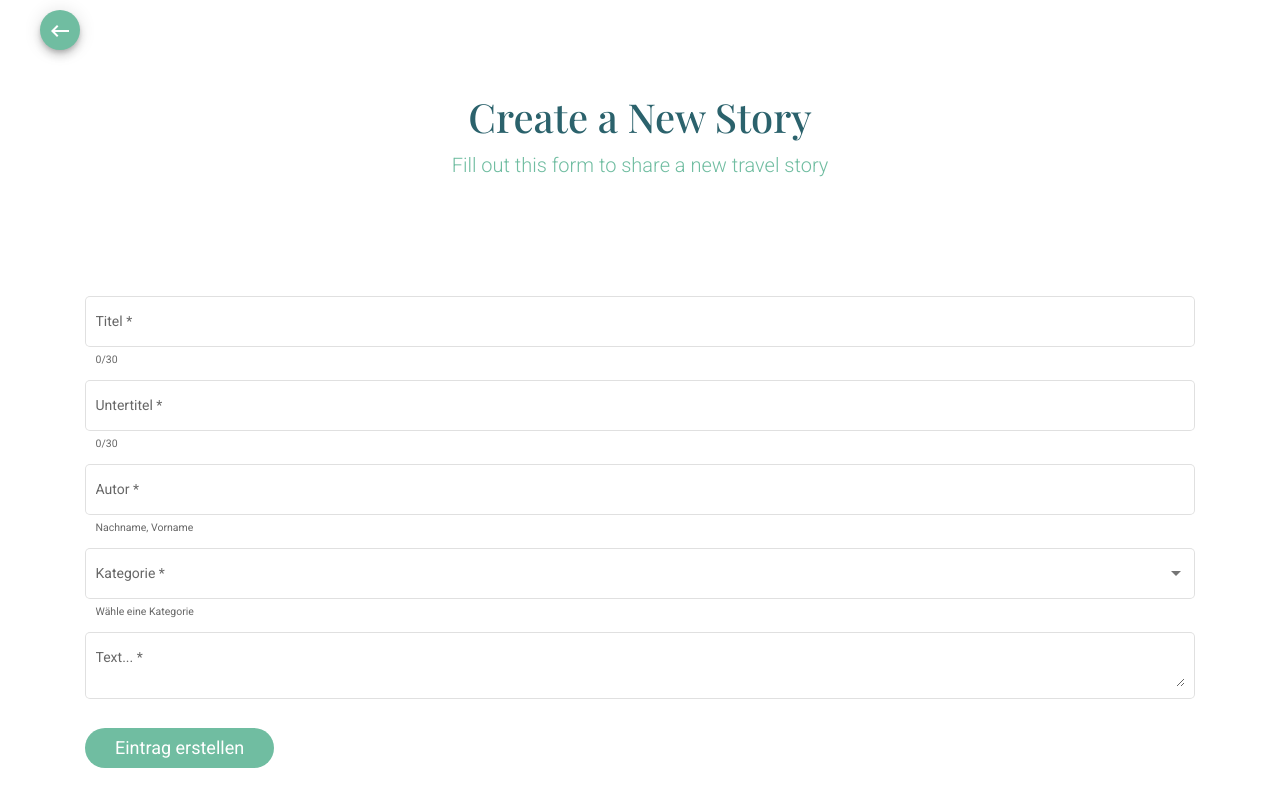
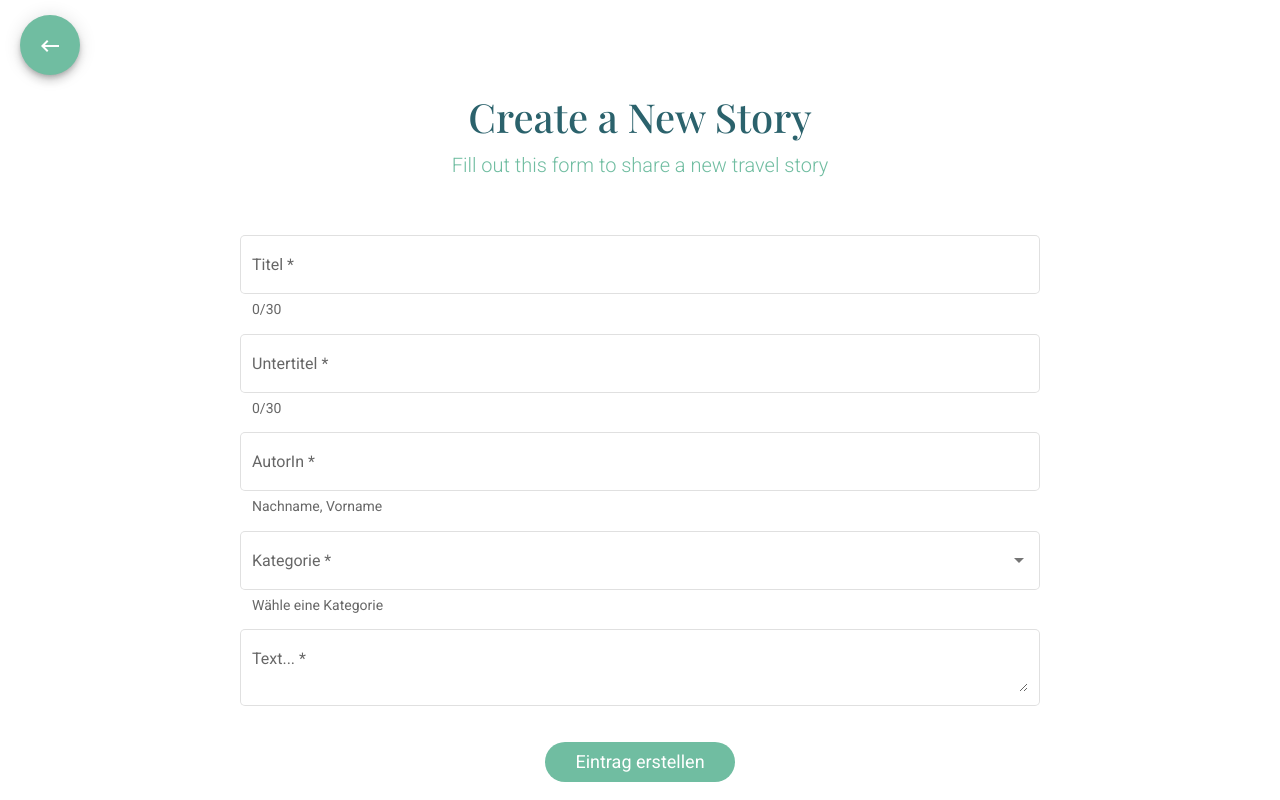
Before and after one commit to MartinPanaget/TravelAdventure, an Angular app: page /erstellen in a window 1280 px wide. Built offline with nearby package versions, Linux system fonts and the light colour scheme.

Commit message:
fixes bug that category images are not shown offline

```diff
--- a/src/app/blog-create/blog-create.component.css
+++ b/src/app/blog-create/blog-create.component.css
@@ -1,4 +1,5 @@
 .background {
+  display: flex;
   width: 100%;
   height: 100vh;
   padding-top: 10vh;
@@ -9,7 +10,7 @@
   justify-content: center;
   align-items: center;
   margin-top: 1.5em;
-  margin-bottom: 10%;
+  margin-bottom: 50px;
 }
 
 .headline-wrapper h1 {
@@ -33,14 +34,20 @@
 .form-container {
   display: flex;
   flex-direction: column;
-  width: 100%;
+  max-width: 800px;
+  margin: 0 auto;
 }
 .form-container > * {
   width: 100%;
 }
 ::ng-deep .mat-form-field {
-  margin-bottom: 0.5em;
+  margin-bottom: 10px;
+  font-size: 16px;
  }
+
+.mat-hint{
+  font-size: 14px;
+}
 ::ng-deep .mat-focused .mat-form-field-label {
   color:  #70bda1 !important;
  }
@@ -66,3 +73,8 @@ input[type=submit]:hover {
 input[type="submit"]:active {
 	opacity:0.4;
 }
+
+.submitBtn{
+  display: block;
+  margin: 0 auto;
+}
--- a/src/app/blog-create/blog-create.component.html
+++ b/src/app/blog-create/blog-create.component.html
@@ -17,7 +17,7 @@
         <mat-hint>{{input.value?.length || 0}}/30</mat-hint>
       </mat-form-field>
       <mat-form-field appearance="outline">
-        <mat-label>Autor</mat-label>
+        <mat-label>AutorIn</mat-label>
         <mat-hint>Nachname, Vorname</mat-hint>
         <input matInput type="text" #inputName required>
       </mat-form-field>
@@ -32,11 +32,11 @@
       </mat-select>
       <mat-hint>Wähle eine Kategorie</mat-hint>
   </mat-form-field>
-    <mat-form-field appearance="outline" >
+    <mat-form-field appearance="outline">
       <mat-label>Text...</mat-label>
       <textarea matInput type="text" #inputTextfeld required></textarea>
     </mat-form-field>
   </div>
-   <input type="submit" name="submit" value="Eintrag erstellen" (click)="add(inputTitle.value, inputUntertitel.value, inputName.value, inputTextfeld.value, selectedValue)" routerLink="../übersicht"/>
-  </div>
+   <input class="submitBtn" type="submit" name="submit" value="Eintrag erstellen" (click)="add(inputTitle.value, inputUntertitel.value, inputName.value, inputTextfeld.value, selectedValue)" routerLink="../übersicht"/>
+    </div>
 </div>
--- a/src/app/blog-detail/blog-detail.component.css
+++ b/src/app/blog-detail/blog-detail.component.css
@@ -1,5 +1,10 @@
 .detail-sektion {
   width: 100%;
+}
+
+.detailTextblock{
+  max-width: 800px;
+  margin: 0 auto;
 }
 
 .detail-headline {
@@ -16,7 +21,7 @@
 }
 
 .detail-headline h2 {
-  font-size: 20px;
+  font-size: 26px;
   font-family: "Roboto", sans-serif;
   font-weight: 300;
   color: #70bda1;
@@ -24,15 +29,16 @@
 }
 
 .detail-headline .autor {
-  font-size: 12px;
+  font-size: 14px;
   font-family: "Roboto", sans-serif;
   font-weight: 300;
   color: #000;
   cursor: pointer;
+  margin-bottom: 0;
 }
 
 .detail-headline .data {
-  font-size: 12px;
+  font-size: 14px;
   font-family: "Roboto", sans-serif;
   font-weight: 500;
   color: #000;
@@ -40,11 +46,12 @@
 }
 
 .detail-content p {
-  font-size: 16px;
+  font-size: 18px;
   font-family: "Roboto", sans-serif;
-  font-weight: 400;
+  font-weight: 300;
   color: #707070;
   cursor: pointer;
+  line-height: 160%;
 }
 .bild {
   width: 100%;
--- a/src/app/blog-detail/blog-detail.component.html
+++ b/src/app/blog-detail/blog-detail.component.html
@@ -4,29 +4,30 @@
     <div
     [ngSwitch]="blogEntries[index].category">
       <div *ngSwitchCase="'Wandern und Berge'">
-       <img class="bild" src="./../../assets/category-images/berge.jpg">
+       <img class="bild" src="../../../assets/category-images/berge.jpg">
       </div>
       <div *ngSwitchCase="'Sommer, Sonne, Strand'">
-        <img class="bild" src="./../../assets/category-images/strand.jpg">
+        <img class="bild" src="../../../assets/category-images/strand.jpg">
        </div>
        <div *ngSwitchCase="'Stadt'">
-        <img class="bild" src="./../../assets/category-images/stadt.jpg">
+        <img class="bild" src="../../../assets/category-images/stadt.jpg">
        </div>
        <div *ngSwitchCase="'Farm'">
-        <img class="bild" src="./../../assets/category-images/farm.jpg">
+        <img class="bild" src="../../../assets/category-images/farm.jpg">
        </div>
        <div *ngSwitchCase="'Party'">
-        <img class="bild" src="./../../assets/category-images/party.jpg">
+        <img class="bild" src="../../../assets/category-images/party.jpg">
        </div>
        <div *ngSwitchDefault>
-        <img class="bild" src="./../../assets/img/thailand.jpg">
+        <img class="bild" src="../../../assets/img/thailand.jpg">
        </div>
     </div>
   </div>
+  <div class="detailTextblock">
     <div class="container detail-headline">
       <h1>{{blogEntries[index].title}}</h1>
       <h2>{{blogEntries[index].subtitle}}</h2>
-      <p class="autor">Autor: {{blogEntries[index].author}}</p>
+      <p class="autor">AutorIn: {{blogEntries[index].author}}</p>
       <p class="data">Erstellt am {{blogEntries[index].createdOn}}</p>
     </div>
     <div class=" container detail-content">
@@ -34,4 +35,5 @@
           {{blogEntries[index].content}}
       </p>
     </div>
+  </div>
 </div>
--- a/src/app/blog-overview/blog-overview.component.css
+++ b/src/app/blog-overview/blog-overview.component.css
@@ -43,7 +43,7 @@
 }
 
 .blogBox {
-  min-height: 24vh;
+  min-height: 80px;
   background-color: #fdfdfd;
   width: 100%;
   border-radius: 20px;
@@ -59,30 +59,53 @@
   .blogContent {
     padding: 25px;
   }
+
+  .mat-fab{
+    width: 80px;
+    height: 80px;
+  }
+
+  .material-icons{
+    font-size: 46px;
+    display: flex;
+    justify-content: center;
+  }
 }
 
 @media (min-width: 992px) {
   .blogContent {
     padding: 50px;
   }
+
+  .mat-fab{
+    right: 50px;
+  }
 }
 
 .blogContent h3 {
   font-family: "Playfair Display", serif;
   font-weight: 500;
-  font-size: 25px;
+  font-size: 28px;
   cursor: pointer;
 }
 
 .blogContent h4 {
   font-family: "Roboto", sans-serif;
   font-weight: 300;
-  font-size: 14px;
+  font-size: 18px;
   cursor: pointer;
 }
 
+.blogContentMetaData{
+  position: absolute;
+  bottom: 10px;
+  right: 30px;
+  display: flex;
+  flex-direction: column;
+}
+
 .blogContent .autor {
-  font-size: 14px;
+  font-size: 16px;
   font-family: "Roboto", sans-serif;
   font-weight: 400;
   color: #000;
@@ -91,7 +114,7 @@
 }
 
 .blogContent .data {
-  font-size: 14px;
+  font-size: 16px;
   font-family: "Roboto", sans-serif;
   font-weight: 500;
   color: #000;
@@ -101,7 +124,7 @@
 
 .bild {
   width: 100%;
-  height: 40vh;
+  height: 250px;
   object-fit: cover;
   border-radius: 20px 0px 0px 20px;
 }
@@ -142,6 +165,9 @@
 }
 
 ul {
+  display: block;
   list-style: none;
   padding: 0;
+  max-width: 800px;
+  margin: 0 auto;
 }
--- a/src/app/blog-overview/blog-overview.component.html
+++ b/src/app/blog-overview/blog-overview.component.html
@@ -14,22 +14,22 @@
             <div
               [ngSwitch]="blog.category">
                 <div *ngSwitchCase="'Wandern und Berge'">
-                 <img class="bild" src="./../../assets/category-images/berge.jpg">
+                 <img class="bild" src="../../../assets/category-images/berge.jpg">
                 </div>
                 <div *ngSwitchCase="'Sommer, Sonne, Strand'">
-                  <img class="bild" src="./../../assets/category-images/strand.jpg">
+                  <img class="bild" src="../../../assets/category-images/strand.jpg">
                  </div>
                  <div *ngSwitchCase="'Stadt'">
-                  <img class="bild" src="./../../assets/category-images/stadt.jpg">
+                  <img class="bild" src="../../../assets/category-images/stadt.jpg">
                  </div>
                  <div *ngSwitchCase="'Farm'">
-                  <img class="bild" src="./../../assets/category-images/farm.jpg">
+                  <img class="bild" src="../../../assets/category-images/farm.jpg">
                  </div>
                  <div *ngSwitchCase="'Party'">
-                  <img class="bild" src="./../../assets/category-images/party.jpg">
+                  <img class="bild" src="../../../assets/category-images/party.jpg">
                  </div>
                  <div *ngSwitchDefault>
-                  <img class="bild" src="./../../assets/img/thailand.jpg">
+                  <img class="bild" src="../../../assets/img/thailand.jpg">
                  </div>
               </div>
               </div>
@@ -37,8 +37,10 @@
               <div class="blogContent col-7">
                 <h3>{{blog.title}}</h3>
                 <h4>{{ blog.subtitle}}</h4>
-                <p class="autor">Autor: {{blog.author}}</p>
+                <div class="blogContentMetaData">
+                <p class="autor">AutorIn: {{blog.author}}</p>
                 <p class="data">Erstellt am {{blog.createdOn}}</p>
+                </div>
               </div>
             </div>
           </div>
--- a/src/app/header/header.component.css
+++ b/src/app/header/header.component.css
@@ -1,13 +1,22 @@
 ::ng-deep .mat-mini-fab {
   background-color:  #70bda1 !important;
  }
+
+@media (min-width: 768px) {
+  .mat-mini-fab {
+    width: 60px;
+    height: 60px;
+  }
+}
 
  ::ng-deep .mat-fab {
   background-color:  #70bda1 !important;
  }
 
 ul {
-  margin-top: 10px;
+  position: relative;
+  top:15px;
+  left: -20px;
   position: fixed;
   z-index: 10;
 }
--- a/src/app/startseite/startseite.component.css
+++ b/src/app/startseite/startseite.component.css
@@ -1,7 +1,7 @@
 .background {
   width: 100%;
   height: 100vh;
-  background-image: url(./../../assets/img/background.png);
+  background-image: url(../../../assets/img/background.png);
   background-position: bottom;
   background-size: cover;
 }
```
